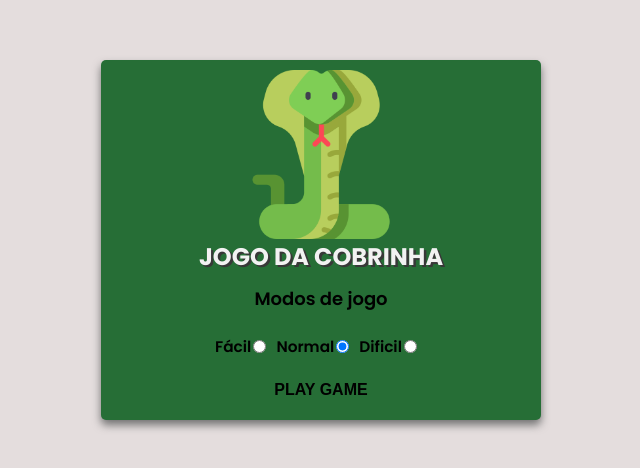
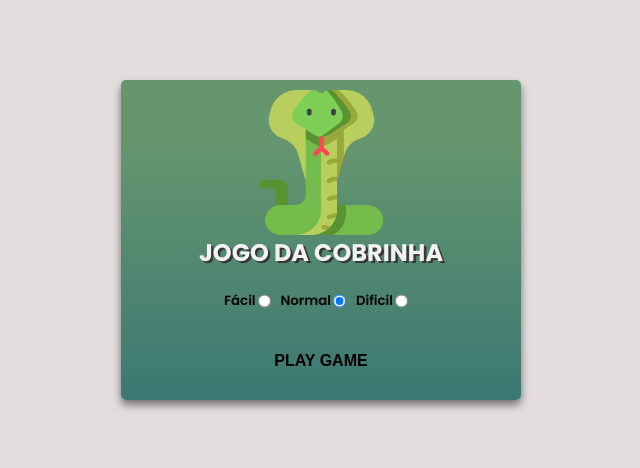
Before and after one commit to RonaldoFidelis/Snake-game, a plain HTML site: page index.html in a window 1280 px wide. Shown: the part 160-628 px from the top of the page, without its empty margins (319-959 px from the left). Drawn offline with Linux system fonts and the light colour scheme.

Commit message:
feat:ajusteStyle

```diff
--- a/index.html
+++ b/index.html
@@ -30,7 +30,6 @@
             <h2 class="name-game">JOGO DA COBRINHA</h2>
         </div>
         <div class="content-menu">
-            <h3 class="title-mods">Modos de jogo</h3>
             <div class="mods">
                 <label for="mod-easy">Fácil</label>
                 <input type="radio" name="mod-game" id="mod-easy" value="Fácil">
--- a/style.css
+++ b/style.css
@@ -15,8 +15,8 @@ body {
 }
 
 .start-game {
-    width: 55vmin;
-    height: 45vmin;
+    width: 50vmin;
+    height: 40vmin;
     display: flex;
     flex-direction: column;
     margin: auto;
@@ -24,7 +24,7 @@ body {
     flex-wrap: wrap;
     align-items: center;
     justify-content: center;
-    background-color: #266e36;
+    background-image: linear-gradient(#65966e 20%, #3B7873);
     border-radius: 5px;
     box-shadow: 0px 5px 8px #727272;
 }
@@ -60,17 +60,10 @@ body {
     text-shadow: 0.1em 0.1em #383838
 }
 
-.title-mods {
-    text-align: center;
-    font-size: 13.5pt;
-    font-weight: 600;
-    color: #000000;
-}
-
 .mods {
     display: flex;
     flex-direction: row;
-    font-size: 11.5pt;
+    font-size: 10pt;
     font-weight: 600;
     color: #000000;
 }
```
